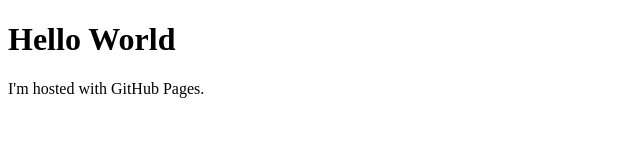
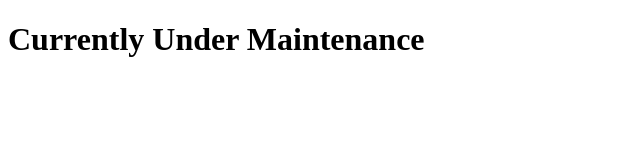
Before and after one commit to MyInternetDown/MyInternetDown.github.io, a plain HTML site: page index.html in a window 1280 px wide. Shown: the whole page, without its empty margins (0-640 px from the left). Drawn offline with Linux system fonts and the light colour scheme.

Commit message:
Update index.html

```diff
--- a/index.html
+++ b/index.html
@@ -1,7 +1,7 @@
 <!DOCTYPE html>
 <html>
 <body>
-<h1>Hello World</h1>
-<p>I'm hosted with GitHub Pages.</p>
+<h1>Currently Under Maintenance</h1>
+
 </body>
 </html>
```
